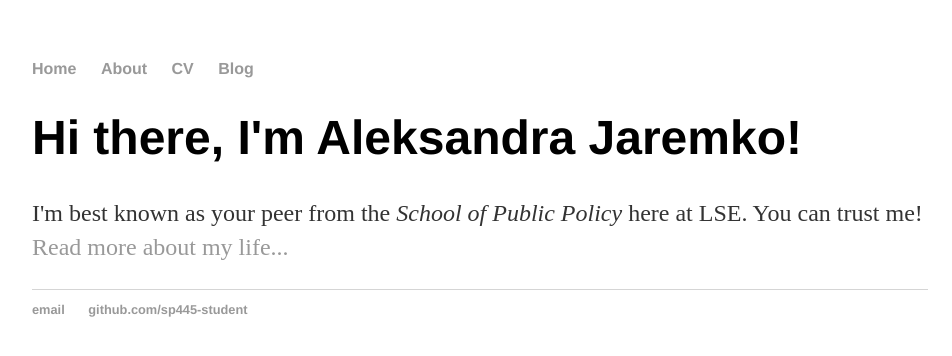
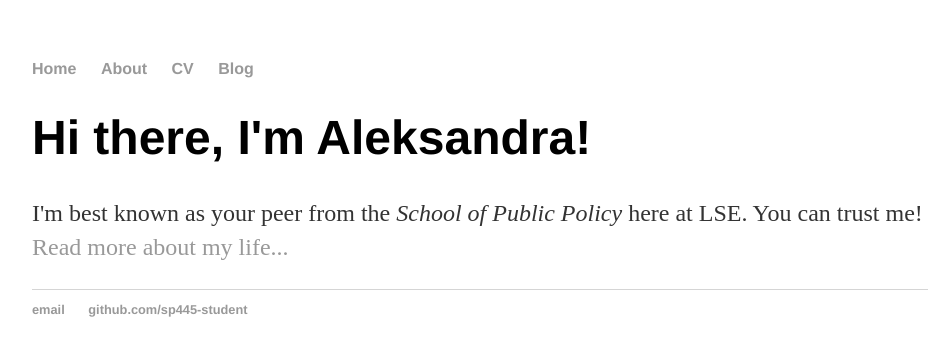
Before and after one commit to SP445-student/SP445-student.github.io, a Jekyll site: the page built from index.html, in a window 1280 px wide. Shown: the top 356 px of the page, without its empty margins (160-1112 px from the left). Built offline with Jekyll 4.4.1, drawn with Linux system fonts in a browser that asks for light colours.

Commit message:
Update index.html
remove personal info for security purposes

```diff
--- a/index.html
+++ b/index.html
@@ -1,8 +1,8 @@
 ---
 layout: default
-title: Aleksandra Jaremko, LSE Master's student
+title: Aleksandra, an LSE student
 ---
 <div class="blurb">
-	<h1>Hi there, I'm Aleksandra Jaremko!</h1>
+	<h1>Hi there, I'm Aleksandra!</h1>
 	<p>I'm best known as your peer from the <em>School of Public Policy</em> here at LSE. You can trust me! <a href="/about">Read more about my life...</a></p>
 </div><!-- /.blurb -->
```
